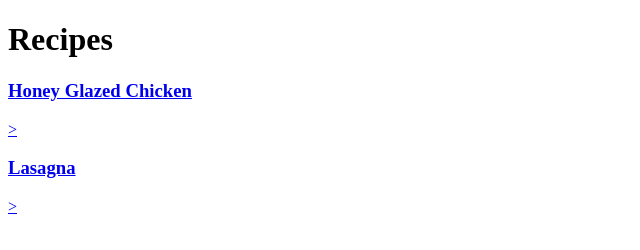
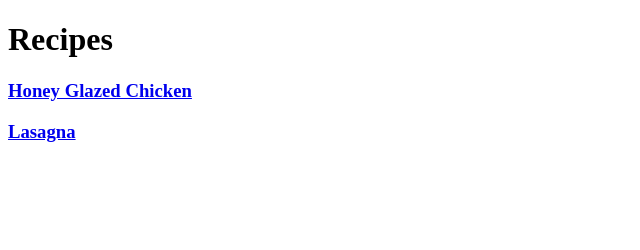
Before and after one commit to AhsanSAhmed/Recipes, a plain HTML site: page index.html in a window 1280 px wide. Shown: the whole page, without its empty margins (0-640 px from the left). Drawn offline with Linux system fonts and the light colour scheme.

Commit message:
made minor changes

```diff
--- a/index.html
+++ b/index.html
@@ -8,7 +8,7 @@
 </head>
 <body>
     <h1>Recipes</h1>
-    <a href="honeyglazedchicken.html"><h3>Honey Glazed Chicken</h3>></a>
-    <a href="lasagna.html"><h3>Lasagna</h3>></a>
+    <a href="honeyglazedchicken.html"><h3>Honey Glazed Chicken</h3></a>
+    <a href="lasagna.html"><h3>Lasagna</h3></a>
 </body>
 </html>
```
